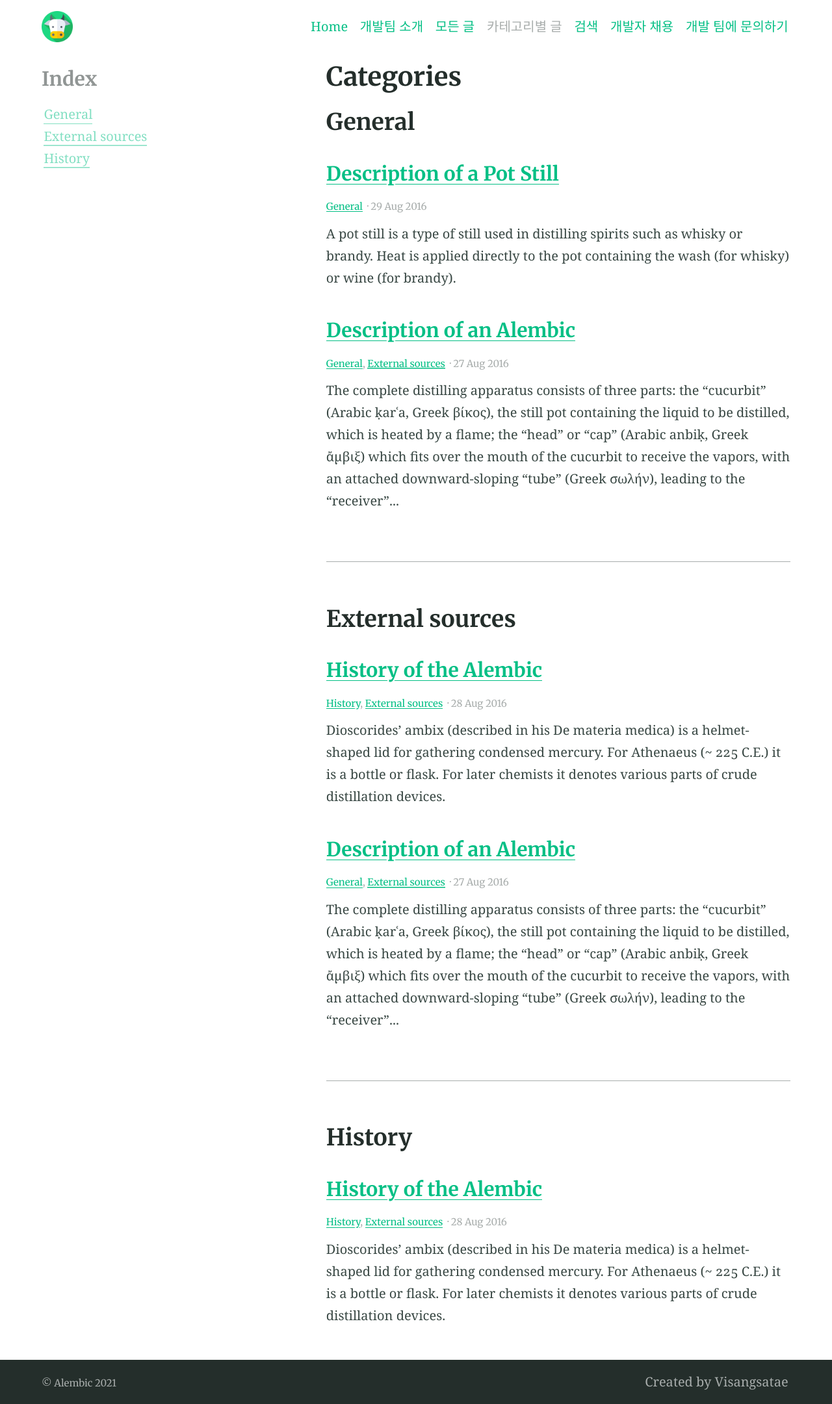
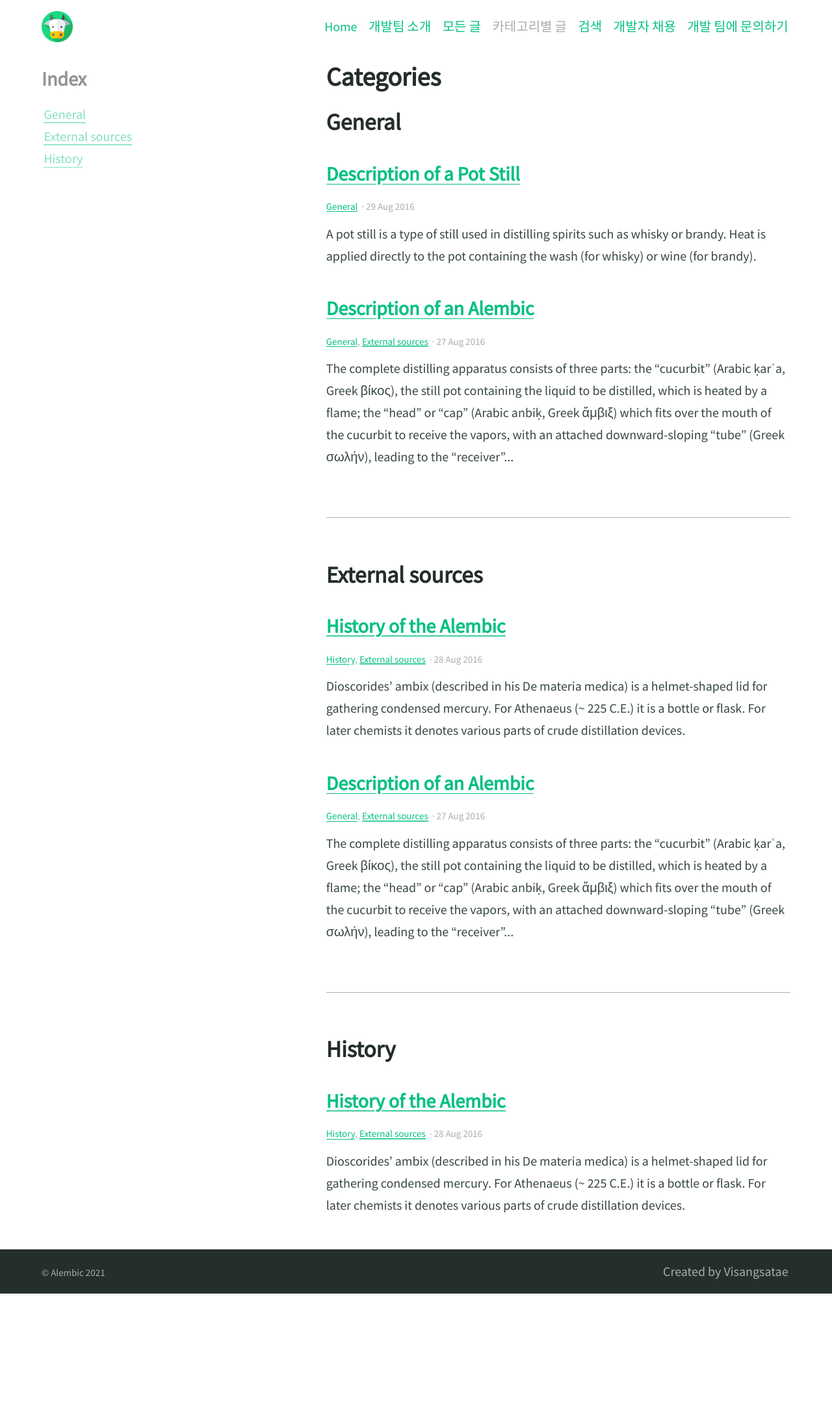
Before and after one commit to visangfel/visangfel.github.io, a Jekyll site: the page built from categories.md, in a window 1280 px wide. Shown: the whole page at 65% size. Built offline with Jekyll 4.4.1, drawn with Linux system fonts in a browser that asks for light colours; after the commit the page ends 1991 px from its top, so only the background shows below that.

Commit message:
[blog] 블로그 폰트 수정

```diff
--- a/_config.yml
+++ b/_config.yml
@@ -148,4 +148,4 @@ fonts:
   preconnect_urls:
     - https://fonts.gstatic.com
   font_urls:
-    - https://fonts.googleapis.com/css2?family=Merriweather:wght@400;700&display=swap
+    - https://fonts.googleapis.com/css2?family=Source+Sans+Pro:wght@200;300;400&display=swap
--- a/_sass/_settings.scss
+++ b/_sass/_settings.scss
@@ -15,7 +15,7 @@ $white: #ffffff !default;
 
 // Typography
 $bodytype: (
-  font-family: "Georgia, serif",
+  font-family: '"Source Sans Pro", sans-serif',
   regular: 400,
   bold: 700,
   italic: italic,
@@ -23,7 +23,7 @@ $bodytype: (
 ) !default;
 
 $headingtype: (
-  font-family: '"Merriweather", serif',
+  font-family: '"Source Sans Pro", sans-serif',
   regular: 400,
   bold: 700,
   cap-height: 0.75
```
